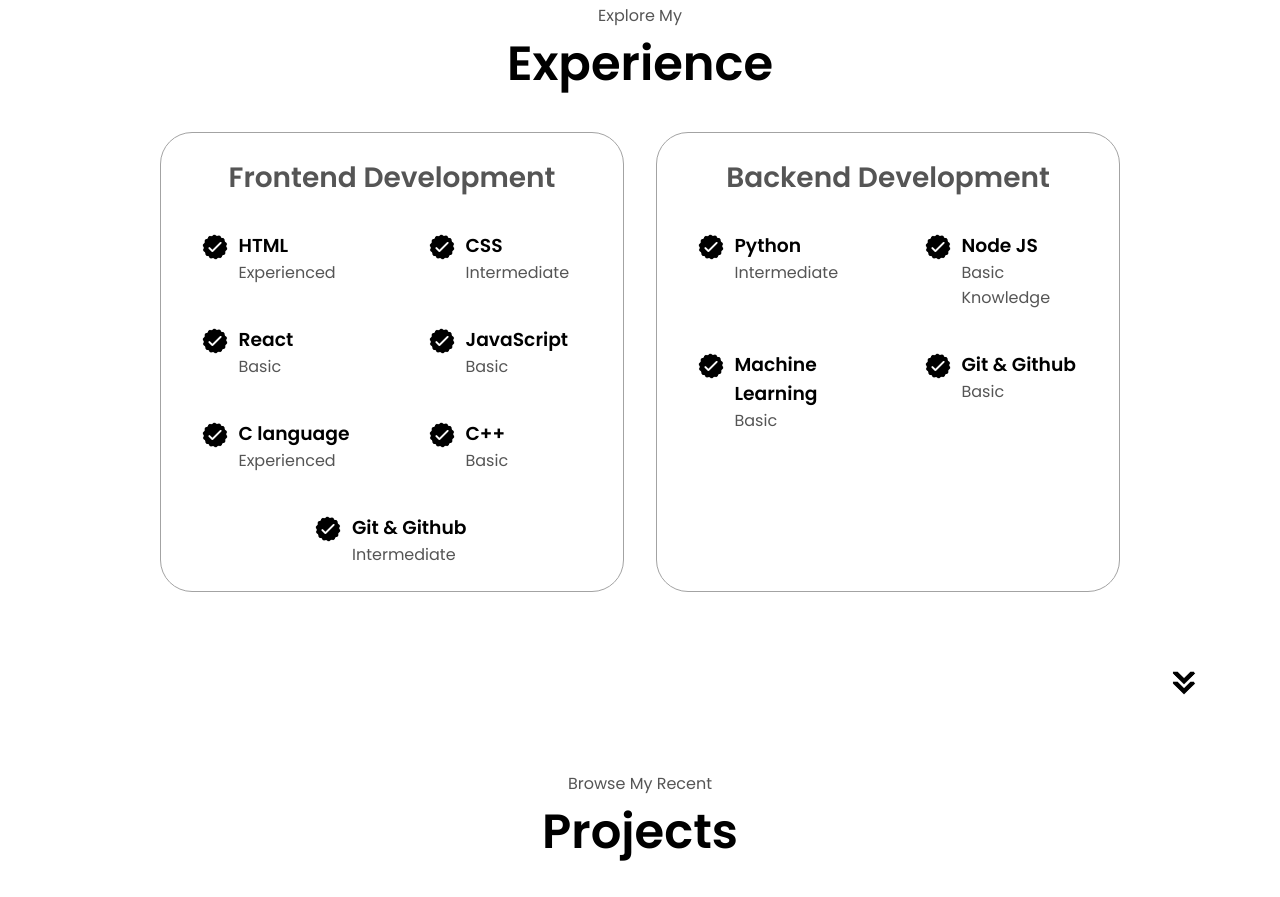
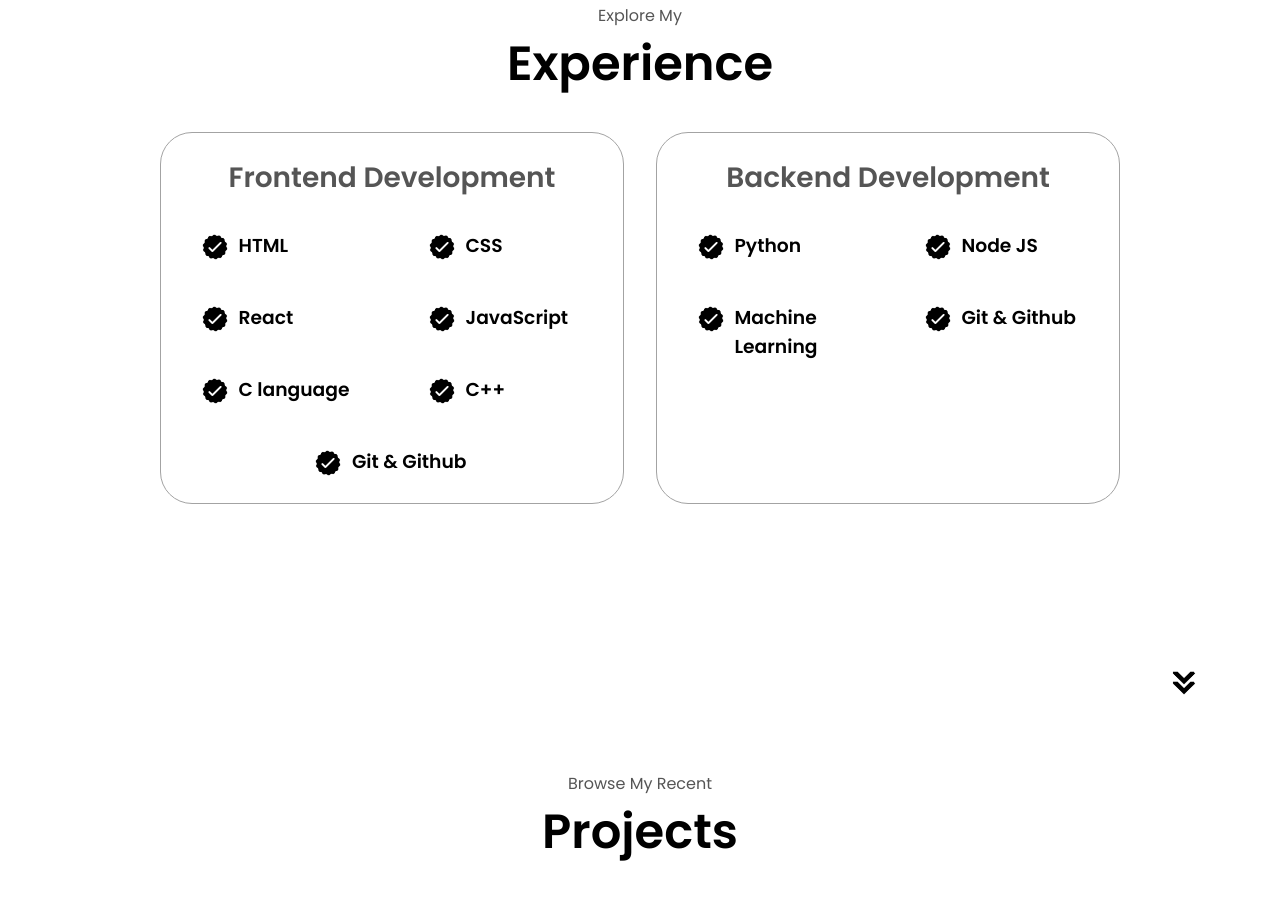
Before and after one commit to manojsi70/portfolio, a website: page index.html in a window 1280 px wide. Shown: the part 1693-2590 px from the top of the page. Drawn offline with Linux system fonts and the light colour scheme.

Commit message:
Comments the basic

```diff
--- a/index.html
+++ b/index.html
@@ -104,49 +104,49 @@
               <img src="./assets/checkmark.png" alt="Experience icon" class="icon" />
               <div>
                 <h3>HTML</h3>
-                <p>Experienced</p>
+                <!-- <p>Experienced</p> -->
               </div>
             </article>
             <article>
               <img src="./assets/checkmark.png" alt="Experience icon" class="icon" />
               <div>
                 <h3>CSS</h3>
-                <p>Intermediate</p>
+                <!-- <p>Intermediate</p> -->
               </div>
             </article>
             <article>
               <img src="./assets/checkmark.png" alt="Experience icon" class="icon" />
               <div>
                 <h3>React</h3>
-                <p>Basic</p>
+                <!-- <p>Basic</p> -->
               </div>
             </article>
             <article>
               <img src="./assets/checkmark.png" alt="Experience icon" class="icon" />
               <div>
                 <h3>JavaScript</h3>
-                <p>Basic</p>
+                <!-- <p>Basic</p> -->
               </div>
             </article>
             <article>
               <img src="./assets/checkmark.png" alt="Experience icon" class="icon" />
               <div>
                 <h3>C language</h3>
-                <p>Experienced</p>
+                <!-- <p>Experienced</p> -->
               </div>
             </article>
             <article>
               <img src="./assets/checkmark.png" alt="Experience icon" class="icon" />
               <div>
                 <h3>C++</h3>
-                <p>Basic</p>
+                <!-- <p>Basic</p> -->
               </div>
             </article>
             <article>
               <img src="./assets/checkmark.png" alt="Experience icon" class="icon" />
               <div>
                 <h3>Git & Github</h3>
-                <p>Intermediate</p>
+                <!-- <p>Intermediate</p>  -->
               </div>
             </article>
           </div>
@@ -158,28 +158,28 @@
               <img src="./assets/checkmark.png" alt="Experience icon" class="icon" />
               <div>
                 <h3>Python</h3>
-                <p>Intermediate</p>
+                <!-- <p>Intermediate</p> -->
               </div>
             </article>
             <article>
               <img src="./assets/checkmark.png" alt="Experience icon" class="icon" />
               <div>
                 <h3>Node JS</h3>
-                <p>Basic Knowledge</p>
+                <!-- <p>Basic Knowledge</p> -->
               </div>
             </article>
             <article>
               <img src="./assets/checkmark.png" alt="Experience icon" class="icon" />
               <div>
                 <h3>Machine Learning</h3>
-                <p>Basic</p>
+                <!-- <p>Basic</p> -->
               </div>
             </article>
             <article>
               <img src="./assets/checkmark.png" alt="Experience icon" class="icon" />
               <div>
                 <h3>Git & Github</h3>
-                <p>Basic</p>
+                <!-- <p>Basic</p> -->
               </div>
             </article>
           </div>
```
